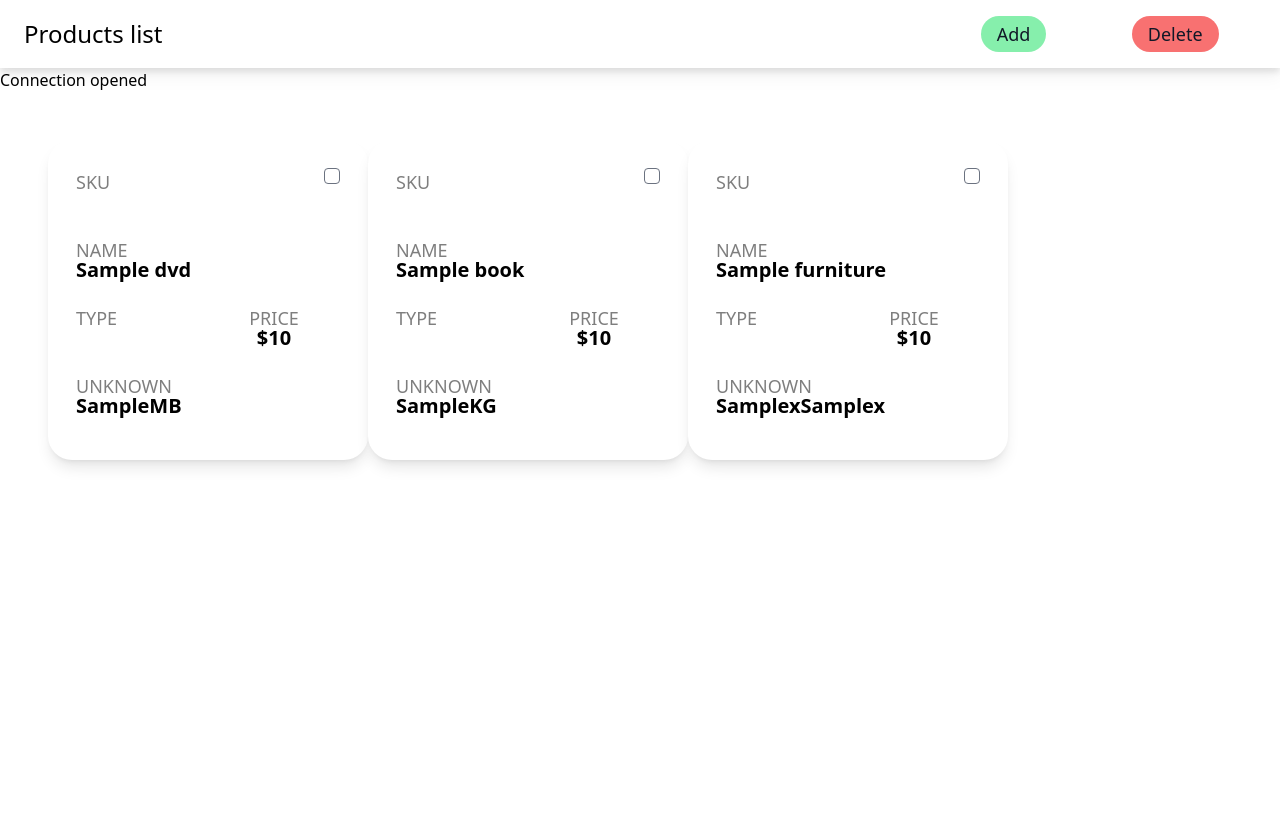
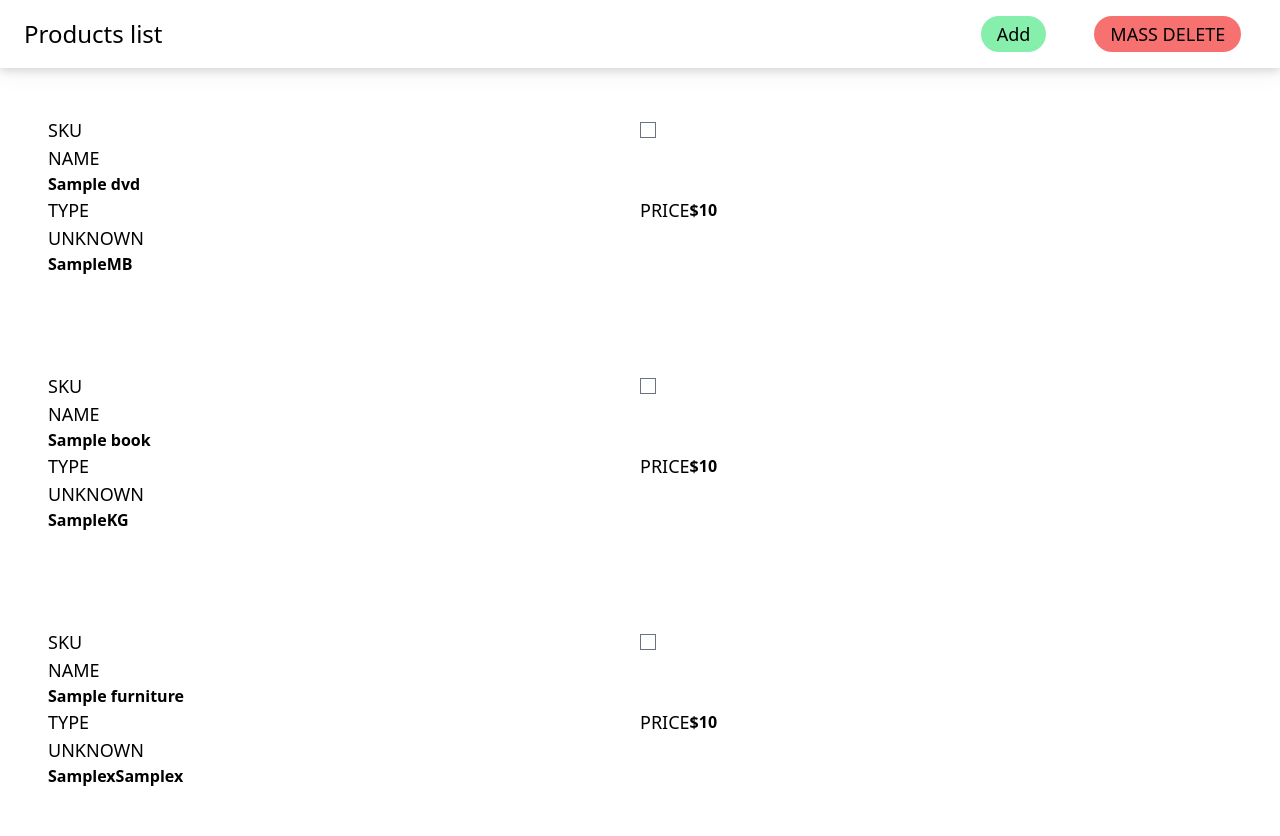
Before and after one commit to Amr-Yousef/simple-product-catalog-manager, a PHP site: page / in a window 1280 px wide. Before the commit the page ends 467 px from the top, so only its background shows below. Run offline with PHP 8.4, Linux system fonts and the light colour scheme; tables that the repository leaves empty or names only in its code hold one stand-in row (values such as "Sample post"); data that the repository does not hold is empty.

Commit message:
refactor: Tweak some variables to fit the AutoQA

```diff
--- a/classes/DBController.php
+++ b/classes/DBController.php
@@ -1,10 +1,10 @@
 <?php
 
     class DBController {
-    public $dbHost = "ec2-34-242-84-130.eu-west-1.compute.amazonaws.com";
-    public $dbUser = "atoggxppbtixfi";
-    public $dbPassword = "846a40787b4d0f58e1052829c8eac2e21854f7f086f7801ff9fdaf890047ab19";
-    public $dbName = "dd4df335g7oksa";
+    public $dbHost = "localhost";
+    public $dbUser = "root";
+    public $dbPassword = '';
+    public $dbName = "products";
     public $connection;
 
     public function openConnection()
--- a/dist/output.css
+++ b/dist/output.css
@@ -767,10 +767,6 @@ select {
   }
 }
 
-.float-right {
-  float: right;
-}
-
 .m-12 {
   margin: 3rem;
 }
@@ -778,10 +774,6 @@ select {
 .mx-12 {
   margin-left: 3rem;
   margin-right: 3rem;
-}
-
-.mb-\[-0\.5rem\] {
-  margin-bottom: -0.5rem;
 }
 
 .mt-1 {
@@ -816,14 +808,6 @@ select {
   display: none;
 }
 
-.h-80 {
-  height: 20rem;
-}
-
-.w-80 {
-  width: 20rem;
-}
-
 .w-full {
   width: 100%;
 }
@@ -840,76 +824,42 @@ select {
   grid-template-columns: repeat(2, minmax(0, 1fr));
 }
 
-.grid-cols-4 {
-  grid-template-columns: repeat(4, minmax(0, 1fr));
-}
-
-.grid-cols-1 {
-  grid-template-columns: repeat(1, minmax(0, 1fr));
-}
-
-.grid-rows-4 {
-  grid-template-rows: repeat(4, minmax(0, 1fr));
-}
-
-.grid-rows-1 {
-  grid-template-rows: repeat(1, minmax(0, 1fr));
-}
-
-.flex-col {
-  flex-direction: column;
-}
-
 .flex-wrap {
   flex-wrap: wrap;
-}
-
-.content-center {
-  align-content: center;
 }
 
 .items-center {
   align-items: center;
 }
 
-.justify-center {
-  justify-content: center;
-}
-
 .justify-between {
   justify-content: space-between;
-}
-
-.justify-around {
-  justify-content: space-around;
-}
-
-.gap-5 {
-  gap: 1.25rem;
 }
 
 .gap-6 {
   gap: 1.5rem;
 }
 
+.rounded-md {
+  border-radius: 0.375rem;
+}
+
 .rounded-full {
   border-radius: 9999px;
 }
 
-.rounded-3xl {
-  border-radius: 1.5rem;
+.border-transparent {
+  border-color: transparent;
 }
 
-.rounded {
-  border-radius: 0.25rem;
+.bg-gray-100 {
+  --tw-bg-opacity: 1;
+  background-color: rgb(243 244 246 / var(--tw-bg-opacity));
 }
 
-.rounded-md {
-  border-radius: 0.375rem;
-}
-
-.border-transparent {
-  border-color: transparent;
+.bg-red-400 {
+  --tw-bg-opacity: 1;
+  background-color: rgb(248 113 113 / var(--tw-bg-opacity));
 }
 
 .bg-white {
@@ -917,28 +867,14 @@ select {
   background-color: rgb(255 255 255 / var(--tw-bg-opacity));
 }
 
-.bg-green-300 {
-  --tw-bg-opacity: 1;
-  background-color: rgb(134 239 172 / var(--tw-bg-opacity));
-}
-
-.bg-red-400 {
-  --tw-bg-opacity: 1;
-  background-color: rgb(248 113 113 / var(--tw-bg-opacity));
-}
-
-.bg-gray-100 {
-  --tw-bg-opacity: 1;
-  background-color: rgb(243 244 246 / var(--tw-bg-opacity));
-}
-
 .bg-red-500 {
   --tw-bg-opacity: 1;
   background-color: rgb(239 68 68 / var(--tw-bg-opacity));
 }
 
-.p-7 {
-  padding: 1.75rem;
+.bg-green-300 {
+  --tw-bg-opacity: 1;
+  background-color: rgb(134 239 172 / var(--tw-bg-opacity));
 }
 
 .px-6 {
@@ -965,6 +901,11 @@ select {
   font-family: ui-sans-serif, system-ui, -apple-system, BlinkMacSystemFont, "Segoe UI", Roboto, "Helvetica Neue", Arial, "Noto Sans", sans-serif, "Apple Color Emoji", "Segoe UI Emoji", "Segoe UI Symbol", "Noto Color Emoji";
 }
 
+.text-xs {
+  font-size: 0.75rem;
+  line-height: 1rem;
+}
+
 .text-2xl {
   font-size: 1.5rem;
   line-height: 2rem;
@@ -975,27 +916,12 @@ select {
   line-height: 1.75rem;
 }
 
-.text-xl {
-  font-size: 1.25rem;
-  line-height: 1.75rem;
-}
-
-.text-xs {
-  font-size: 0.75rem;
-  line-height: 1rem;
+.font-bold {
+  font-weight: 700;
 }
 
 .font-medium {
   font-weight: 500;
-}
-
-.font-bold {
-  font-weight: 700;
-}
-
-.text-gray-900 {
-  --tw-text-opacity: 1;
-  color: rgb(17 24 39 / var(--tw-text-opacity));
 }
 
 .text-gray-700 {
@@ -1008,27 +934,9 @@ select {
   color: rgb(239 68 68 / var(--tw-text-opacity));
 }
 
-.opacity-50 {
-  opacity: 0.5;
-}
-
-.shadow-lg {
-  --tw-shadow: 0 10px 15px -3px rgb(0 0 0 / 0.1), 0 4px 6px -4px rgb(0 0 0 / 0.1);
-  --tw-shadow-colored: 0 10px 15px -3px var(--tw-shadow-color), 0 4px 6px -4px var(--tw-shadow-color);
-  box-shadow: var(--tw-ring-offset-shadow, 0 0 #0000), var(--tw-ring-shadow, 0 0 #0000), var(--tw-shadow);
-}
-
 .drop-shadow-lg {
   --tw-drop-shadow: drop-shadow(0 10px 8px rgb(0 0 0 / 0.04)) drop-shadow(0 4px 3px rgb(0 0 0 / 0.1));
   filter: var(--tw-blur) var(--tw-brightness) var(--tw-contrast) var(--tw-grayscale) var(--tw-hue-rotate) var(--tw-invert) var(--tw-saturate) var(--tw-sepia) var(--tw-drop-shadow);
-}
-
-.duration-500 {
-  transition-duration: 500ms;
-}
-
-.ease-in-out {
-  transition-timing-function: cubic-bezier(0.4, 0, 0.2, 1);
 }
 
 .delete-checkbox
@@ -1048,35 +956,8 @@ select {
   opacity: 0.5;
 }
 
-.checked\:bg-red-800:checked {
-  --tw-bg-opacity: 1;
-  background-color: rgb(153 27 27 / var(--tw-bg-opacity));
-}
-
-.hover\:scale-110:hover {
-  --tw-scale-x: 1.1;
-  --tw-scale-y: 1.1;
-  transform: translate(var(--tw-translate-x), var(--tw-translate-y)) rotate(var(--tw-rotate)) skewX(var(--tw-skew-x)) skewY(var(--tw-skew-y)) scaleX(var(--tw-scale-x)) scaleY(var(--tw-scale-y));
-}
-
 .hover\:cursor-pointer:hover {
   cursor: pointer;
-}
-
-.hover\:bg-red-400:hover {
-  --tw-bg-opacity: 1;
-  background-color: rgb(248 113 113 / var(--tw-bg-opacity));
-}
-
-.hover\:shadow-2xl:hover {
-  --tw-shadow: 0 25px 50px -12px rgb(0 0 0 / 0.25);
-  --tw-shadow-colored: 0 25px 50px -12px var(--tw-shadow-color);
-  box-shadow: var(--tw-ring-offset-shadow, 0 0 #0000), var(--tw-ring-shadow, 0 0 #0000), var(--tw-shadow);
-}
-
-.hover\:shadow-red-600:hover {
-  --tw-shadow-color: #dc2626;
-  --tw-shadow: var(--tw-shadow-colored);
 }
 
 .focus\:border-gray-500:focus {
--- a/index.php
+++ b/index.php
@@ -5,6 +5,8 @@ require_once "classes/Book.php";
 require_once "classes/DVD.php";
 require_once "classes/Furniture.php";
 // TODO: Move this file to the main directory (outside of the src folder)
+
+ob_start();
 ?>
 <!doctype html>
 <html>
@@ -27,16 +29,12 @@ require_once "classes/Furniture.php";
             <div class="grid grid-cols-2">
                 <a class="text-lg font-medium bg-green-300 text-gray-900 py-1 px-4 mx-12 rounded-full" href="src/productadd.php">Add</a>
                 <form action="index.php" method="post" class="flex justify-around">
-                    <input type="submit" value="Delete" class="text-lg font-medium bg-red-400 text-gray-900 py-1 px-4 rounded-full hover:cursor-pointer" href="#" id="delete-product-btn" name="delete-product-btn"/>
+                    <button type="submit" value="Delete" class="text-lg font-medium bg-red-400 text-gray-900 py-1 px-4 rounded-full hover:cursor-pointer" href="#" id="delete-product-btn" name="delete-product-btn">MASS DELETE</button>
                 </form>
             </div>
         </div>
     </nav>
 
-    <?php
-    $db = new DBController();
-    echo $db->openConnection() ? "Connection opened" : "Connection failed";
-    ?>
     <!-- Card div -->
     <div class="grid grid-cols-4">
         <?php
@@ -56,7 +54,7 @@ require_once "classes/Furniture.php";
                             </div>
                         </div>
                         <div>
-                            <input type="checkbox" class="rounded float-right checked:bg-red-800 delete-checkbox" onclick="checkItem(\''.$product->getSKU().'\')" id="'.$product->getSKU().'-checkbox">
+                            <input type="checkbox" class="rounded float-right checked:bg-red-800" onclick="checkItem(\''.$product->getSKU().'\')" id="'.$product->getSKU().'-checkbox">
                         </div>
                     </div>
                     <div>
@@ -110,6 +108,8 @@ if(isset($_POST["delete-product-btn"])){
     $arr = explode(",", $_COOKIE["checkedList"]);
 
     Product::massDeleteProduct($arr);
+
+    header("Location: index.php");
 }
 
 ?>
--- a/src/main.js
+++ b/src/main.js
@@ -112,13 +112,14 @@ function checkItem(SKU){
 
     if(finalCheckedList.length > 1){
         var btn = document.getElementById("delete-product-btn");
-        btn.setAttribute("value","Mass Delete");
+        // btn.setAttribute("value","Mass Delete");
+        //btn.innerHTML = "MASS DELETE";  // Had to remove this to for the AutoQA to work
         btn.classList.remove("bg-red-400");
         btn.classList.add("bg-red-500");
     }
     else{
         var btn = document.getElementById("delete-product-btn");
-        btn.setAttribute("value","Delete");
+        //btn.innerHTML = "Delete";
         btn.classList.remove("bg-red-500");
         btn.classList.add("bg-red-400");
     }
```
